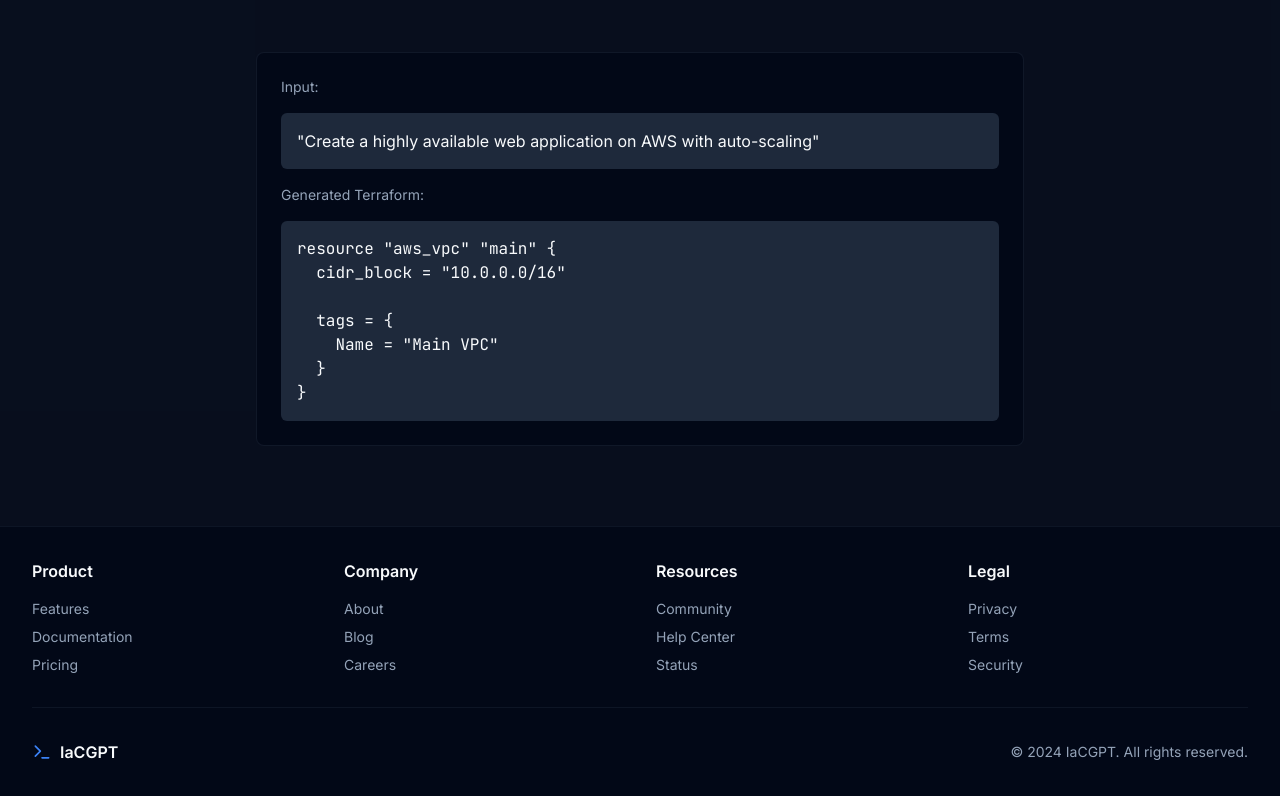
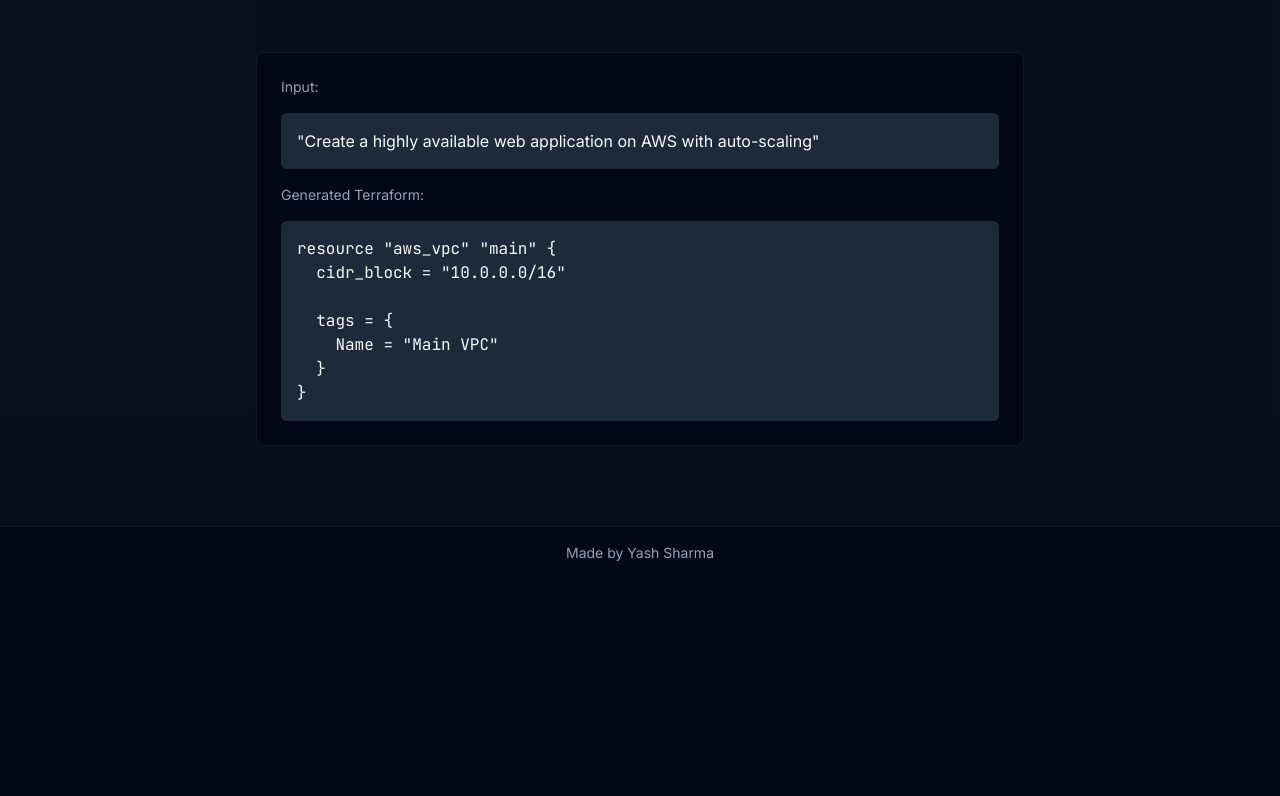
Before and after one commit to yash37158/ai-cloud-architect, a React (Vite) app: page / in a window 1280 px wide. Shown: the part 1368-2164 px from the top of the page. After the commit the page ends 1947 px from the top, so only its background shows below. Built offline with nearby package versions, Linux system fonts and the light colour scheme.

Commit message:
Remove footer and add author
Remove the footer and add the author's name.

```diff
--- a/src/pages/Index.tsx
+++ b/src/pages/Index.tsx
@@ -1,3 +1,4 @@
+
 import React, { useState } from "react";
 import { CodeEditor } from "@/components/CodeEditor";
 import { PromptInput } from "@/components/PromptInput";
@@ -219,53 +220,9 @@ const Index = () => {
           </section>
         </main>
 
-        {/* Footer */}
-        <footer className="border-t border-border/40">
-          <div className="container py-8">
-            <div className="grid grid-cols-2 md:grid-cols-4 gap-8">
-              <div>
-                <h4 className="font-semibold mb-4">Product</h4>
-                <ul className="space-y-2 text-sm text-muted-foreground">
-                  <li><a href="#" className="hover:text-foreground">Features</a></li>
-                  <li><a href="#" className="hover:text-foreground">Documentation</a></li>
-                  <li><a href="#" className="hover:text-foreground">Pricing</a></li>
-                </ul>
-              </div>
-              <div>
-                <h4 className="font-semibold mb-4">Company</h4>
-                <ul className="space-y-2 text-sm text-muted-foreground">
-                  <li><a href="#" className="hover:text-foreground">About</a></li>
-                  <li><a href="#" className="hover:text-foreground">Blog</a></li>
-                  <li><a href="#" className="hover:text-foreground">Careers</a></li>
-                </ul>
-              </div>
-              <div>
-                <h4 className="font-semibold mb-4">Resources</h4>
-                <ul className="space-y-2 text-sm text-muted-foreground">
-                  <li><a href="#" className="hover:text-foreground">Community</a></li>
-                  <li><a href="#" className="hover:text-foreground">Help Center</a></li>
-                  <li><a href="#" className="hover:text-foreground">Status</a></li>
-                </ul>
-              </div>
-              <div>
-                <h4 className="font-semibold mb-4">Legal</h4>
-                <ul className="space-y-2 text-sm text-muted-foreground">
-                  <li><a href="#" className="hover:text-foreground">Privacy</a></li>
-                  <li><a href="#" className="hover:text-foreground">Terms</a></li>
-                  <li><a href="#" className="hover:text-foreground">Security</a></li>
-                </ul>
-              </div>
-            </div>
-            <div className="mt-8 pt-8 border-t border-border/40 flex flex-col md:flex-row justify-between items-center gap-4">
-              <div className="flex items-center space-x-2">
-                <Terminal className="h-5 w-5 text-primary" />
-                <span className="font-semibold">IaCGPT</span>
-              </div>
-              <p className="text-sm text-muted-foreground">
-                © 2024 IaCGPT. All rights reserved.
-              </p>
-            </div>
-          </div>
+        {/* Simple footer with attribution */}
+        <footer className="border-t border-border/40 py-4 text-center text-sm text-muted-foreground">
+          Made by Yash Sharma
         </footer>
       </div>
     );
@@ -313,6 +270,11 @@ const Index = () => {
         <div className="h-[600px]">
           <CodeEditor code={code} onChange={setCode} />
         </div>
+
+        {/* Add a simple attribution in the app view too */}
+        <div className="text-center text-sm text-muted-foreground pt-4">
+          Made by Yash Sharma
+        </div>
       </div>
     </div>
   );
```
